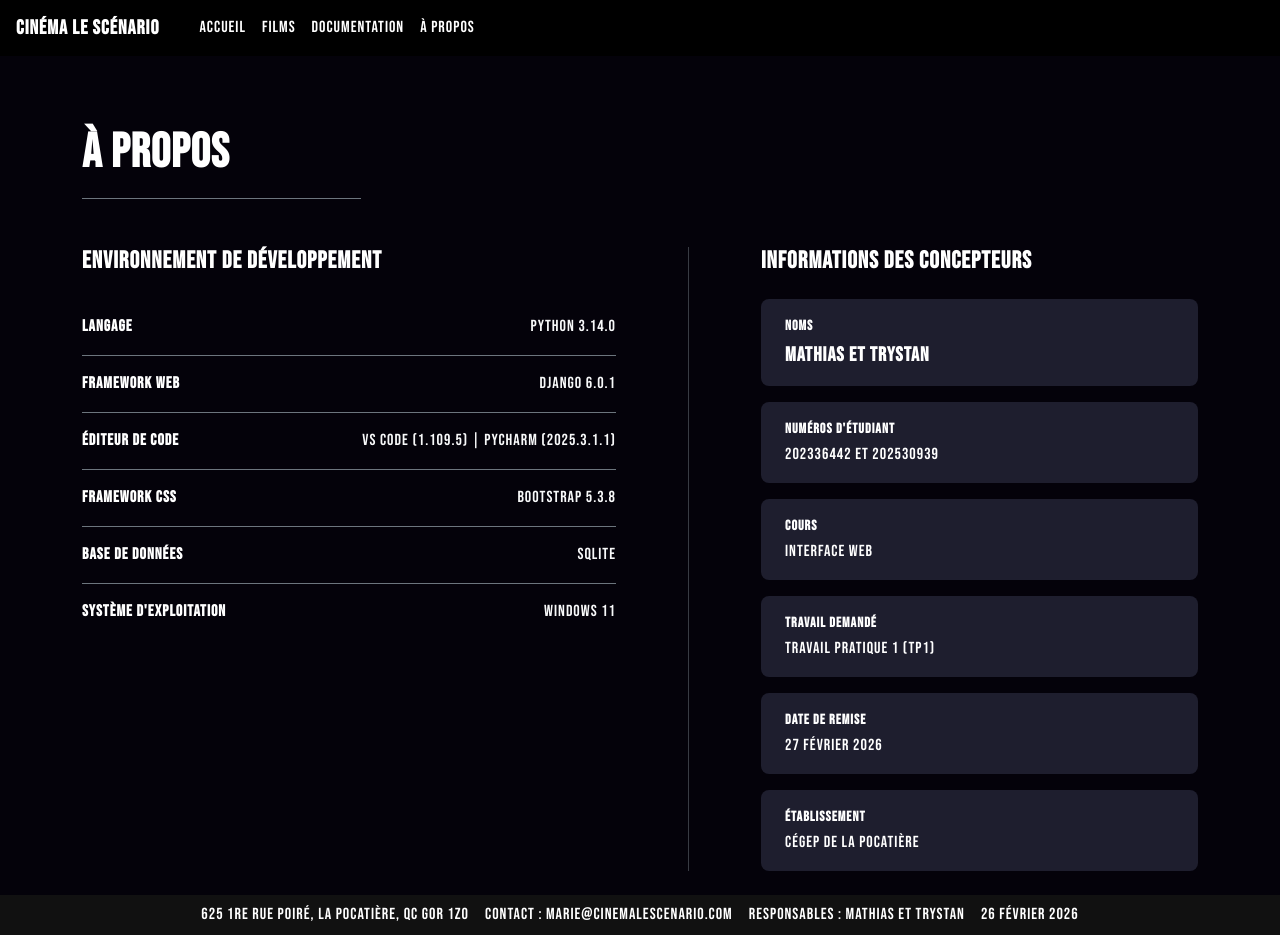
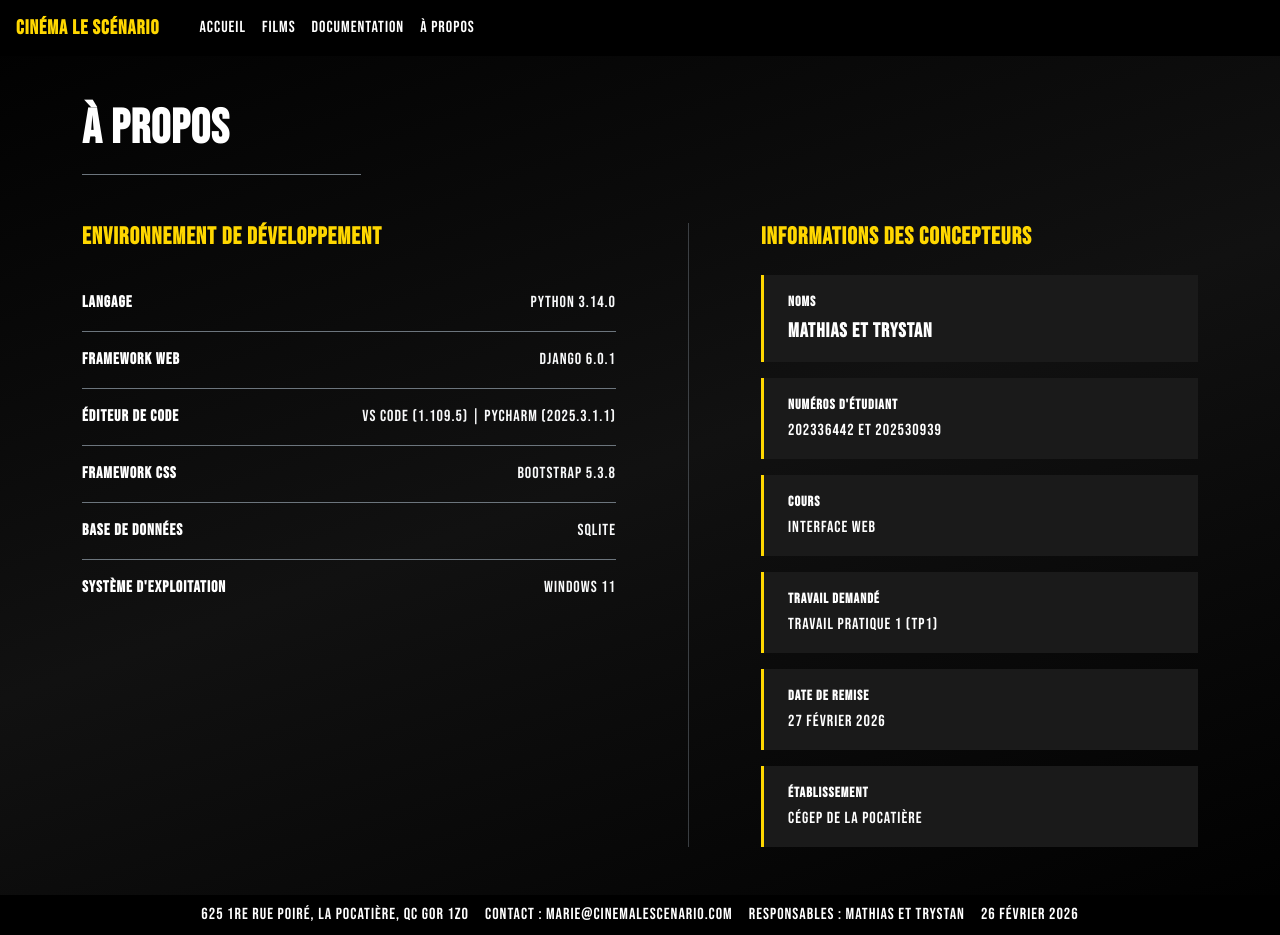
Before and after one commit to Trystanlm/PIW-TP1, a Django app: page /apropos/ in a window 1280 px wide. Run offline with Django 5.2, Linux system fonts and the light colour scheme.

Commit message:
Refonte graphique et finition

```diff
--- a/PIW_TP1_TM/PIW_TP1_TM/static/css/style.css
+++ b/PIW_TP1_TM/PIW_TP1_TM/static/css/style.css
@@ -1,7 +1,7 @@
 body{
     margin: 0;
     padding: 0;
-    background-color: rgb(4, 2, 10);
+    background: linear-gradient(160deg, #000000 0%, #111111 50%, #000000 100%);
     color: rgb(0, 0, 0);
     display: flex;
     flex-direction: column;
@@ -33,11 +33,11 @@ h1 {
 }
 
 h2, h4 {
-    color: #ffffff;
+    color: #FFD700;
 }
 
 hr {
-    border-color: #ffffff !important;
+    border-color: #FFD700 !important;
     opacity: 1;
 }
 
@@ -50,19 +50,19 @@ hr {
 }
 
 .navbar .nav-link:hover {
-    color: #ffffff !important;
-    text-shadow: 0 0 6px rgba(255, 255, 255, 0.5);
+    color: #4a90d9 !important;
+    text-shadow: 0 0 6px rgba(74, 144, 217, 0.5);
     transition: color 0.2s ease, text-shadow 0.2s ease;
 }
 
 .btn-info {
-    background-color: #ffffff !important;
-    border-color: #ffffff !important;
+    background-color: #FFD700 !important;
+    border-color: #FFD700 !important;
     color: #000 !important;
 }
 
 .btn-info:hover {
-    background-color: #cccccc !important;
-    border-color: #cccccc !important;
-    color: #000 !important;
+    background-color: #4a90d9 !important;
+    border-color: #4a90d9 !important;
+    color: #fff !important;
 }
--- a/PIW_TP1_TM/PIW_TP1_TM/templates/apropos.html
+++ b/PIW_TP1_TM/PIW_TP1_TM/templates/apropos.html
@@ -3,11 +3,11 @@
 {% block title %}À propos{% endblock %}
 
 {% block contenu %}
-<div class="container-lg py-5">
+<div class="container-lg py-4">
 
     <!-- Titre de la page -->
     <div class="text-start mb-5">
-        <h1 class="display-5 fw-bold text-white">À propos</h1>
+        <h1 class="display-5 fw-bold">À propos</h1>
         <hr class="border-secondary w-25 mt-3">
     </div>
 
@@ -16,7 +16,7 @@
         <!-- Colonne gauche : environnement de développement -->
         <div class="col-md-6">
             <div class="d-flex align-items-center mb-4 gap-2">
-                <h2 class="fs-4 fw-bold text-white mb-0">Environnement de développement</h2>
+                <h2 class="fs-4 fw-bold mb-0">Environnement de développement</h2>
             </div>
 
             <ul class="list-unstyled">
@@ -55,37 +55,37 @@
         <!-- Colonne droite : informations des concepteurs -->
         <div class="col-md-5">
             <div class="d-flex align-items-center mb-4 gap-2">
-                <h2 class="fs-4 fw-bold text-white mb-0">Informations des concepteurs</h2>
+                <h2 class="fs-4 fw-bold mb-0">Informations des concepteurs</h2>
             </div>
 
             <div class="d-flex flex-column gap-3">
 
-                <div class="rounded-3 px-4 py-3" style="background-color: #1e1e2e;">
+                <div class="px-4 py-3" style="background-color: #1a1a1a; border-left: 3px solid #FFD700;">
                     <div class="text-white small fw-semibold text-uppercase mb-1">Noms</div>
                     <div class="text-white fw-bold fs-5">Mathias et Trystan</div>
                 </div>
 
-                <div class="rounded-3 px-4 py-3" style="background-color: #1e1e2e;">
+                <div class="px-4 py-3" style="background-color: #1a1a1a; border-left: 3px solid #FFD700;">
                     <div class="text-white small fw-semibold text-uppercase mb-1">Numéros d'étudiant</div>
                     <div class="text-white">202336442 et 202530939</div>
                 </div>
 
-                <div class="rounded-3 px-4 py-3" style="background-color: #1e1e2e;">
+                <div class="px-4 py-3" style="background-color: #1a1a1a; border-left: 3px solid #FFD700;">
                     <div class="text-white small fw-semibold text-uppercase mb-1">Cours</div>
                     <div class="text-white">Interface Web</div>
                 </div>
 
-                <div class="rounded-3 px-4 py-3" style="background-color: #1e1e2e;">
+                <div class="px-4 py-3" style="background-color: #1a1a1a; border-left: 3px solid #FFD700;">
                     <div class="text-white small fw-semibold text-uppercase mb-1">Travail demandé</div>
                     <div class="text-white">Travail pratique 1 (TP1)</div>
                 </div>
 
-                <div class="rounded-3 px-4 py-3" style="background-color: #1e1e2e;">
+                <div class="px-4 py-3" style="background-color: #1a1a1a; border-left: 3px solid #FFD700;">
                     <div class="text-white small fw-semibold text-uppercase mb-1">Date de remise</div>
                     <div class="text-white">27 février 2026</div>
                 </div>
 
-                <div class="rounded-3 px-4 py-3" style="background-color: #1e1e2e;">
+                <div class="px-4 py-3" style="background-color: #1a1a1a; border-left: 3px solid #FFD700;">
                     <div class="text-white small fw-semibold text-uppercase mb-1">Établissement</div>
                     <div class="text-white">Cégep de La Pocatière</div>
                 </div>
--- a/PIW_TP1_TM/PIW_TP1_TM/templates/documentation.html
+++ b/PIW_TP1_TM/PIW_TP1_TM/templates/documentation.html
@@ -6,14 +6,14 @@
 <div class="container-lg">
     <br>
     <div class="text-start mb-5">
-        <h1 class="display-5 fw-bold text-white">Documentation</h1>
+        <h1 class="display-5 fw-bold">Documentation</h1>
         <hr class="border-secondary w-25 mt-3">
     </div>
 
 <!-- Sert à afficher la liste des améliorations proposées pour le projet. Chaque amélioration est affichée dans une section avec son nom en titre et sa description en dessous. Les données des améliorations sont récupérées de la base de données via la vue documentationView et passées au template pour être affichées dynamiquement. -->
     {% for amelioration in ameliorations %}
-    <div class="p-4 mb-4" style="background-color: #1a1a2e;">
-        <h2 class="mb-3 text-white">{{ amelioration.nom }}</h2>
+    <div class="p-4 mb-4" style="background-color: #1a1a1a; border-left: 3px solid #FFD700;">
+        <h2 class="mb-3">{{ amelioration.nom }}</h2>
         <p class="text-white">{{ amelioration.description }}</p>
     </div>
     {% endfor %}
--- a/PIW_TP1_TM/PIW_TP1_TM/templates/maitre.html
+++ b/PIW_TP1_TM/PIW_TP1_TM/templates/maitre.html
@@ -15,7 +15,7 @@
     <!-- Header + Navigation fusionnés -->
     <header class="header-cinema">
         <nav class="navbar navbar-expand-lg navbar-dark px-3 py-2" style="background-color: #000000;">
-            <a class="navbar-brand text-white fw-bold" href="/">Cinéma le Scénario</a>
+            <a class="navbar-brand fw-bold" style="color: #FFD700;" href="/">Cinéma le Scénario</a>
             {% include "menu.html" %}
         </nav>
     </header>
@@ -28,7 +28,7 @@
     </div>
 
     <!-- Footer -->
-    <footer class="mt-4" style="background-color: #111111;">
+    <footer class="mt-4" style="background-color: #000000;">
         <div class="py-2 px-3 d-flex gap-3 flex-wrap justify-content-center">
             <p class="mb-0 text-white">625 1re Rue Poiré, La Pocatière, QC G0R 1Z0</p>
             <p class="mb-0 text-white">Contact : marie@cinemalescenario.com</p>
--- a/PIW_TP1_TM/PIW_TP1_TM/views.py
+++ b/PIW_TP1_TM/PIW_TP1_TM/views.py
@@ -12,6 +12,7 @@ def documentationView(request):
         {'nom': 'Amélioration 2: PAGE FILMS Bouton', 'description': "Ajout d'un bouton pour voir les bandes-annonces pour certains films."},
         {'nom': 'Amélioration 3: PAGE FILMS Css', 'description': 'Effet de zoom sur les images des films au survol.'},
         {'nom': 'Amélioration 4: RESPONSIVE Bootstrap', 'description': 'Utilisation de classes Bootstrap pour rendre le site responsive. (container-lg, row, col-md-4, etc.)'},
+        {'nom': 'Amélioration 5: NAVIGATION Zone de contenu scrollable', 'description': 'Uniquement la zone de contenu est scrollable. Le header, la navigation et le footer restent fixes et toujours visibles, peu importe la quantité de contenu sur la page.'},
     ]
     return render(request, "documentation.html", {'ameliorations': ameliorations})
 
```
Also changed, not shown: PIW_TP1_TM/PIW_TP1_TM/templates/accueil.html (+4 -3 lines), PIW_TP1_TM/PIW_TP1_TM/templates/films.html (+4 -4 lines).
